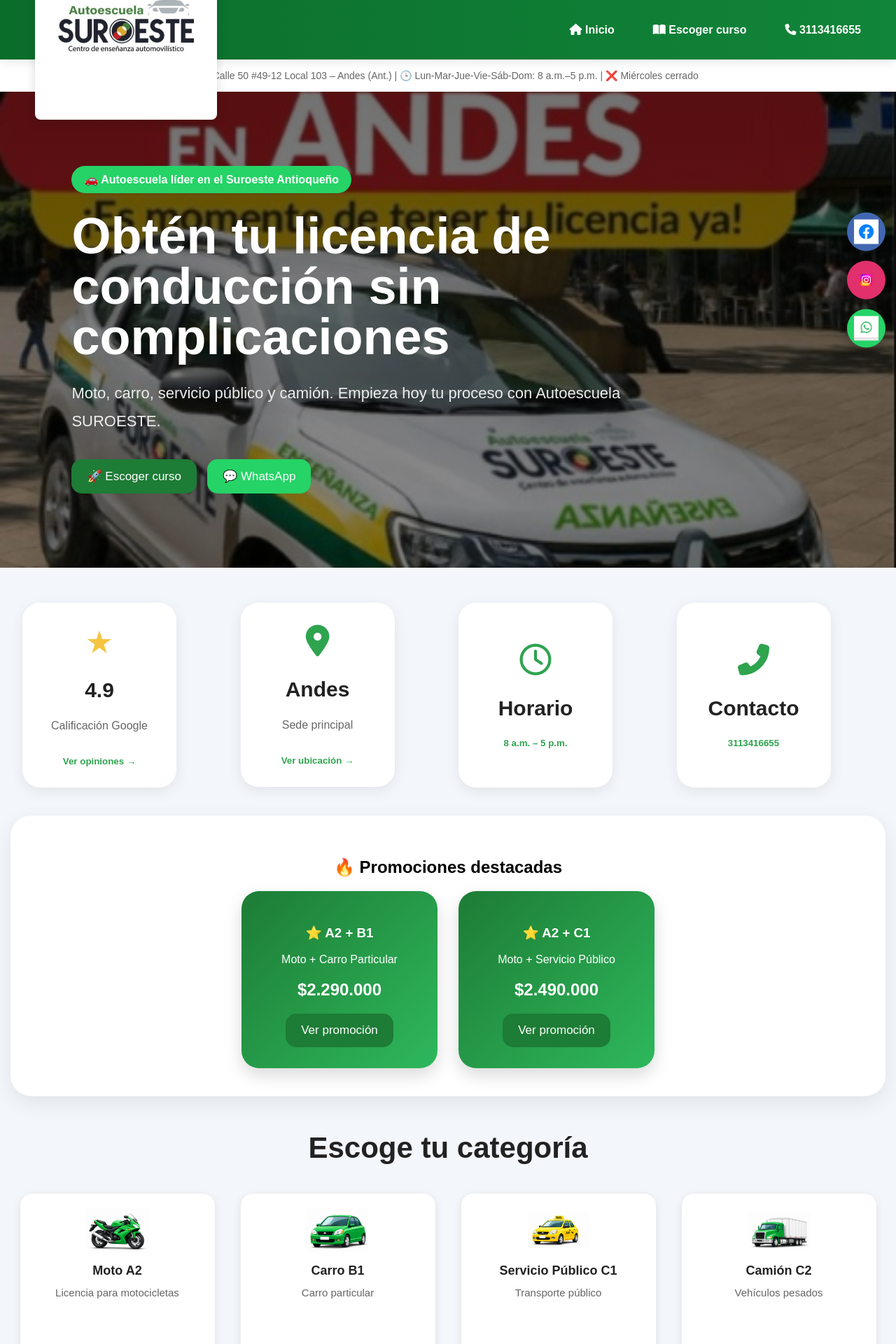
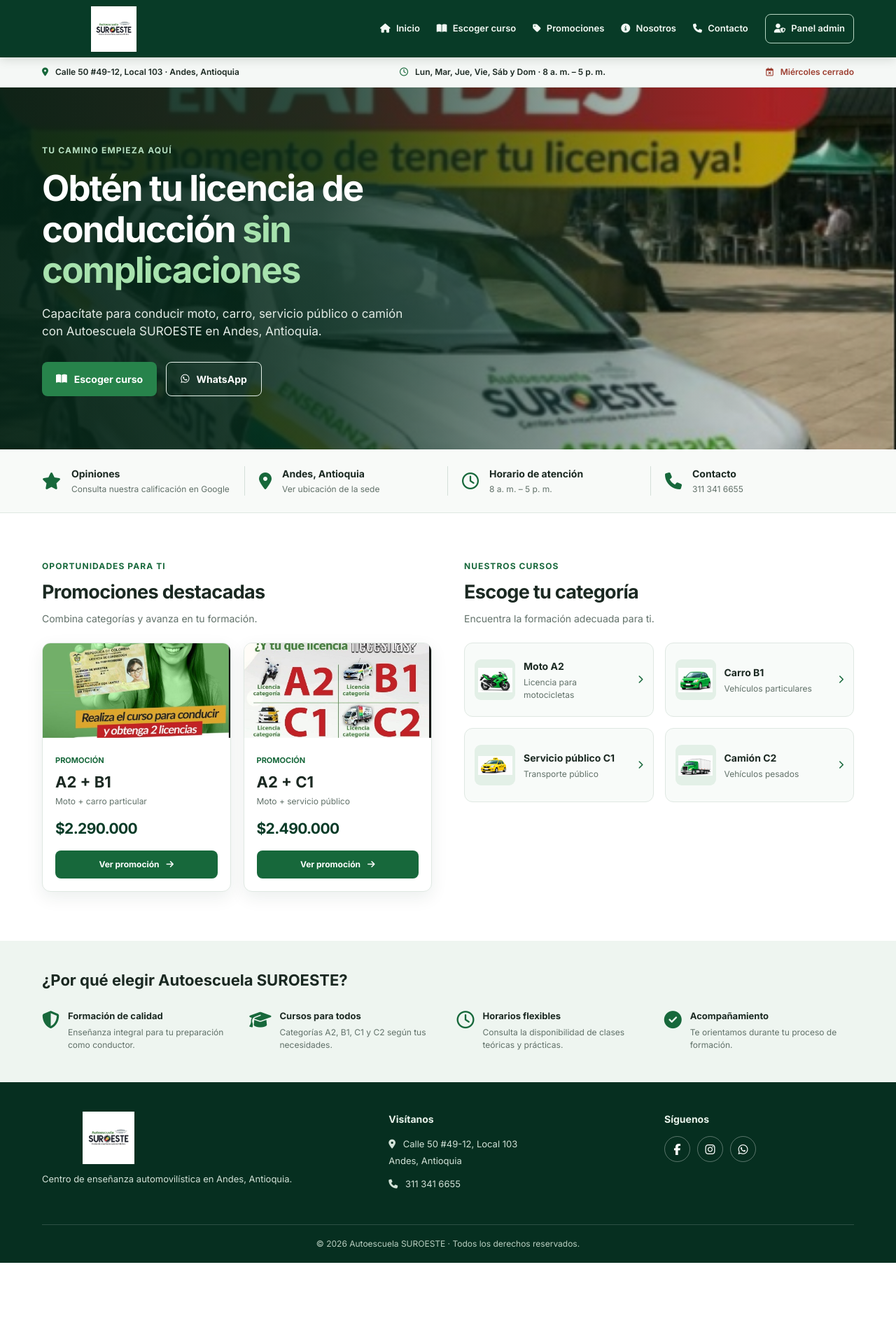
Before and after one commit to CarlosAndes/autoescuela_suroeste, a Flask app: page / in a window 1280 px wide. Shown: the top 1920 px of the page at 70% size. After the commit the page ends 1804 px from the top, so only its background shows below. Run offline with Flask 3, Linux system fonts and the light colour scheme.

Commit message:
Rediseño frontend Autoescuela Suroeste

```diff
--- a/templates/index.html
+++ b/templates/index.html
@@ -1,504 +1,131 @@
 <!DOCTYPE html>
 <html lang="es">
-
 <head>
   <meta charset="UTF-8">
   <meta name="viewport" content="width=device-width, initial-scale=1.0">
+  <meta name="description" content="Conoce los cursos de conducción A2, B1, C1 y C2 de Autoescuela SUROESTE en Andes, Antioquia.">
+  <title>Autoescuela SUROESTE | Cursos de conducción</title>
+  <link rel="preconnect" href="https://fonts.googleapis.com">
+  <link rel="preconnect" href="https://fonts.gstatic.com" crossorigin>
+  <link href="https://fonts.googleapis.com/css2?family=Inter:wght@400;500;600;700;800&display=swap" rel="stylesheet">
+  <link rel="stylesheet" href="{{ url_for('static', filename='css/inicio.css') }}">
+  <link rel="stylesheet" href="https://cdnjs.cloudflare.com/ajax/libs/font-awesome/6.5.2/css/all.min.css">
+</head>
+<body>
+  <header class="site-header">
+    <div class="nav-wrap container">
+      <a class="brand" href="{{ url_for('inicio') }}" aria-label="Autoescuela SUROESTE, inicio">
+        <img src="{{ url_for('static', filename='img/logo.jpg') }}" alt="Autoescuela SUROESTE">
+      </a>
+      <button class="menu-toggle" type="button" aria-label="Abrir menú" aria-controls="main-nav" aria-expanded="false"><i class="fa-solid fa-bars"></i></button>
+      <nav class="main-nav" id="main-nav" aria-label="Navegación principal">
+        <a class="active" href="{{ url_for('inicio') }}"><i class="fa-solid fa-house"></i> Inicio</a>
+        <a href="#categorias"><i class="fa-solid fa-book-open"></i> Escoger curso</a>
+        <a href="#promociones"><i class="fa-solid fa-tag"></i> Promociones</a>
+        <a href="#beneficios"><i class="fa-solid fa-circle-info"></i> Nosotros</a>
+        <a href="#contacto"><i class="fa-solid fa-phone"></i> Contacto</a>
+        <a class="admin-link" href="{{ url_for('admin_login') }}"><i class="fa-solid fa-user-shield"></i> Panel admin</a>
+      </nav>
+    </div>
+  </header>
 
-<title>Autoescuela SUROESTE</title>
-
-<link rel="stylesheet"
-href="{{ url_for('static', filename='css/estilos.css') }}">
-<link rel="stylesheet"
-href="https://cdnjs.cloudflare.com/ajax/libs/font-awesome/6.5.2/css/all.min.css">
-</head>
-
-<body>
-
-<!-- HEADER -->
-
-<div class="header">
-
-<div class="logo">
-
-<img
-src="{{ url_for('static', filename='img/logo.jpg') }}"
-alt="Autoescuela SUROESTE">
-
+  <div class="info-strip">
+    <div class="container info-strip-inner">
+      <span><i class="fa-solid fa-location-dot"></i> Calle 50 #49-12, Local 103 · Andes, Antioquia</span>
+      <span><i class="fa-regular fa-clock"></i> Lun, Mar, Jue, Vie, Sáb y Dom · 8 a. m. – 5 p. m.</span>
+      <span class="closed"><i class="fa-regular fa-calendar-xmark"></i> Miércoles cerrado</span>
+    </div>
   </div>
 
-<div class="menu">
+  <main>
+    <section class="hero" aria-labelledby="hero-title">
+      <div class="container hero-inner">
+        <div class="hero-content">
+          <span class="eyebrow">Tu camino empieza aquí</span>
+          <h1 id="hero-title">Obtén tu licencia de conducción <span>sin complicaciones</span></h1>
+          <p>Capacítate para conducir moto, carro, servicio público o camión con Autoescuela SUROESTE en Andes, Antioquia.</p>
+          <div class="hero-actions">
+            <a class="btn btn-primary" href="#categorias"><i class="fa-solid fa-book-open"></i> Escoger curso</a>
+            <a class="btn btn-outline" href="https://wa.me/573113416655" target="_blank" rel="noopener noreferrer"><i class="fa-brands fa-whatsapp"></i> WhatsApp</a>
+          </div>
+        </div>
+      </div>
+    </section>
 
-    <a href="/">
-        <i class="fas fa-home"></i> Inicio
+    <section class="quick-info" aria-label="Información de la autoescuela">
+      <div class="container quick-grid">
+        <a class="quick-item" href="https://www.google.com/search?q=autoescuela+suroeste" target="_blank" rel="noopener noreferrer">
+          <i class="fa-solid fa-star"></i><span><strong>Opiniones</strong><small>Consulta nuestra calificación en Google</small></span>
         </a>
+        <a class="quick-item" href="https://maps.google.com/?q=Calle+50+%2349-12+Local+103+Andes+Antioquia" target="_blank" rel="noopener noreferrer">
+          <i class="fa-solid fa-location-dot"></i><span><strong>Andes, Antioquia</strong><small>Ver ubicación de la sede</small></span>
+        </a>
+        <div class="quick-item"><i class="fa-regular fa-clock"></i><span><strong>Horario de atención</strong><small>8 a. m. – 5 p. m.</small></span></div>
+        <a class="quick-item" href="tel:+573113416655"><i class="fa-solid fa-phone"></i><span><strong>Contacto</strong><small>311 341 6655</small></span></a>
+      </div>
+    </section>
 
-    <a href="#categorias">
-        <i class="fas fa-book-open"></i> Escoger curso
-    </a>
+    <div class="container main-sections">
+      <section class="promos" id="promociones" aria-labelledby="promos-title">
+        <div class="section-heading"><span class="section-kicker">Oportunidades para ti</span><h2 id="promos-title">Promociones destacadas</h2><p>Combina categorías y avanza en tu formación.</p></div>
+        <div class="promo-grid">
+          <article class="promo-card">
+            <div class="promo-image"><img src="{{ url_for('static', filename='img/promo_a2_b1.jpg') }}" alt="Promoción de moto A2 y carro B1" loading="lazy"></div>
+            <div class="promo-content"><span class="promo-tag">Promoción</span><h3>A2 + B1</h3><p>Moto + carro particular</p><strong class="promo-price">${{ precio_a2_b1|default('2.290.000') }}</strong><a class="btn btn-card" href="{{ url_for('promo1') }}">Ver promoción <i class="fa-solid fa-arrow-right"></i></a></div>
+          </article>
+          <article class="promo-card">
+            <div class="promo-image"><img src="{{ url_for('static', filename='img/promo_a2_c1.jpg') }}" alt="Promoción de moto A2 y servicio público C1" loading="lazy"></div>
+            <div class="promo-content"><span class="promo-tag">Promoción</span><h3>A2 + C1</h3><p>Moto + servicio público</p><strong class="promo-price">${{ precio_a2_c1|default('2.490.000') }}</strong><a class="btn btn-card" href="{{ url_for('promo2') }}">Ver promoción <i class="fa-solid fa-arrow-right"></i></a></div>
+          </article>
+        </div>
+      </section>
 
-    <a href="tel:3113416655">
-        <i class="fas fa-phone"></i> 3113416655
-    </a>
-
+      <section class="courses" id="categorias" aria-labelledby="courses-title">
+        <div class="section-heading"><span class="section-kicker">Nuestros cursos</span><h2 id="courses-title">Escoge tu categoría</h2><p>Encuentra la formación adecuada para ti.</p></div>
+        <div class="course-grid">
+          <a class="course-card" href="{{ url_for('moto') }}"><span class="course-icon"><img src="{{ url_for('static', filename='img/moto.png') }}" alt="" loading="lazy"></span><span class="course-copy"><strong>Moto A2</strong><small>Licencia para motocicletas</small></span><i class="fa-solid fa-chevron-right"></i></a>
+          <a class="course-card" href="{{ url_for('carro') }}"><span class="course-icon"><img src="{{ url_for('static', filename='img/carro.png') }}" alt="" loading="lazy"></span><span class="course-copy"><strong>Carro B1</strong><small>Vehículos particulares</small></span><i class="fa-solid fa-chevron-right"></i></a>
+          <a class="course-card" href="{{ url_for('publico') }}"><span class="course-icon"><img src="{{ url_for('static', filename='img/taxi.png') }}" alt="" loading="lazy"></span><span class="course-copy"><strong>Servicio público C1</strong><small>Transporte público</small></span><i class="fa-solid fa-chevron-right"></i></a>
+          <a class="course-card" href="{{ url_for('camion') }}"><span class="course-icon"><img src="{{ url_for('static', filename='img/camion.png') }}" alt="" loading="lazy"></span><span class="course-copy"><strong>Camión C2</strong><small>Vehículos pesados</small></span><i class="fa-solid fa-chevron-right"></i></a>
+        </div>
+      </section>
     </div>
 
+    <section class="benefits" id="beneficios" aria-labelledby="benefits-title">
+      <div class="container"><h2 id="benefits-title">¿Por qué elegir Autoescuela SUROESTE?</h2>
+        <div class="benefit-grid">
+          <div class="benefit"><i class="fa-solid fa-shield-halved"></i><div><h3>Formación de calidad</h3><p>Enseñanza integral para tu preparación como conductor.</p></div></div>
+          <div class="benefit"><i class="fa-solid fa-graduation-cap"></i><div><h3>Cursos para todos</h3><p>Categorías A2, B1, C1 y C2 según tus necesidades.</p></div></div>
+          <div class="benefit"><i class="fa-regular fa-clock"></i><div><h3>Horarios flexibles</h3><p>Consulta la disponibilidad de clases teóricas y prácticas.</p></div></div>
+          <div class="benefit"><i class="fa-solid fa-circle-check"></i><div><h3>Acompañamiento</h3><p>Te orientamos durante tu proceso de formación.</p></div></div>
         </div>
+      </div>
+    </section>
+  </main>
 
-
-<!-- INFORMACIÓN -->
-
-<div class="info-bar">
-
-📍 Calle 50 #49-12 Local 103 – Andes (Ant.) |
-
-🕒 Lun-Mar-Jue-Vie-Sáb-Dom:
-8 a.m.–5 p.m. |
-
-❌ Miércoles cerrado
-
+  <footer class="site-footer" id="contacto">
+    <div class="container footer-grid">
+      <div class="footer-brand"><img src="{{ url_for('static', filename='img/logo.jpg') }}" alt="Autoescuela SUROESTE"><p>Centro de enseñanza automovilística en Andes, Antioquia.</p></div>
+      <div><h3>Visítanos</h3><p><i class="fa-solid fa-location-dot"></i> Calle 50 #49-12, Local 103<br>Andes, Antioquia</p><p><a href="tel:+573113416655"><i class="fa-solid fa-phone"></i> 311 341 6655</a></p></div>
+      <div><h3>Síguenos</h3><div class="social-links"><a href="https://www.facebook.com/autoescuelasuroeste/?locale=es_LA" target="_blank" rel="noopener noreferrer" aria-label="Facebook"><i class="fa-brands fa-facebook-f"></i></a><a href="https://www.instagram.com/autoescuela_suroeste/" target="_blank" rel="noopener noreferrer" aria-label="Instagram"><i class="fa-brands fa-instagram"></i></a><a href="https://wa.me/573113416655" target="_blank" rel="noopener noreferrer" aria-label="WhatsApp"><i class="fa-brands fa-whatsapp"></i></a></div></div>
     </div>
-
-
-
-<!-- HERO PRO -->
-
-<div class="hero">
-
-<div class="hero-texto">
-
-<span class="badge">
-
-🚗 Autoescuela líder en el Suroeste Antioqueño
-
-</span>
-
-<h1>
-
-Obtén tu licencia de conducción sin complicaciones
-
-</h1>
-
-<p>
-
-Moto, carro, servicio público y camión.
-Empieza hoy tu proceso con Autoescuela SUROESTE.
-
-</p>
-
-<div class="hero-botones">
-
-<a href="#categorias">
-
-<button>
-
-🚀 Escoger curso
-
-</button>
-
-</a>
-
-<a href="https://wa.me/573113416655">
-
-<button class="btn2">
-
-💬 WhatsApp
-
-</button>
-
-</a>
-
-</div>
-
-</div>
-
-</div>
-
-
-
-
-
-<!-- ESTADÍSTICAS -->
-
-<div class="stats">
-
-    <a href="https://www.google.com/search?q=autoescuela+suroeste#lrd=0x8e4681b8c30f6f6f:0x6f3f0d8d1b3d6a1f,1"
-       target="_blank"
-       style="text-decoration:none;">
-
-        <div class="stat-card">
-
-            <div class="stat-icon estrella">★</div>
-
-            <h3>4.9</h3>
-
-            <p>Calificación Google</p>
-
-            <small>Ver opiniones →</small>
-
-        </div>
-
-    </a>
-
-    <a href="https://maps.google.com/?q=Calle+50+%2349-12+Local+103+Andes+Antioquia"
-       target="_blank"
-       style="text-decoration:none;">
-
-        <div class="stat-card">
-
-            <div class="stat-icon verde">
-                <i class="fas fa-map-marker-alt"></i>
-            </div>
-
-            <h3>Andes</h3>
-
-            <p>Sede principal</p>
-
-            <small>Ver ubicación →</small>
-
-        </div>
-
-    </a>
-
-    <div class="stat-card">
-
-        <div class="stat-icon verde">
-            <i class="far fa-clock"></i>
-        </div>
-
-        <h3>Horario</h3>
-
-        <small>8 a.m. – 5 p.m.</small>
-
-    </div>
-
-    <div class="stat-card">
-
-        <div class="stat-icon verde">
-            <i class="fas fa-phone-alt"></i>
-        </div>
-
-       <h3>Contacto</h3>
-
-        <small>3113416655</small>
-
-    </div>
-
-</div>
-
-</a>
-
-
-
-
-</div>
-
-
-
-<div class="contenedor">
-
-<!-- PROMOCIONES -->
-
-<div class="promo">
-
-<h2>
-
-🔥 Promociones destacadas
-
-</h2>
-
-<div class="promociones">
-
-
-<div class="promo-card">
-
-<h3>
-
-⭐ A2 + B1
-
-</h3>
-
-<p>
-
-Moto + Carro Particular
-
-</p>
-
-<h2>
-
-$2.290.000
-
-</h2>
-
-<a href="/promo_a2_b1">
-
-<button>
-
-Ver promoción
-
-</button>
-
-</a>
-
-</div>
-
-
-
-<div class="promo-card">
-
-<h3>
-
-⭐ A2 + C1
-
-</h3>
-
-<p>
-
-Moto + Servicio Público
-
-</p>
-
-<h2>
-
-$2.490.000
-
-</h2>
-
-<a href="/promo_a2_c1">
-
-<button>
-
-Ver promoción
-
-</button>
-
-</a>
-
-</div>
-
-</div>
-
-</div>
-
-
-
-<!-- CATEGORÍAS -->
-
-<h1 id="categorias" class="titulo-categorias">
-
- Escoge tu categoría
-
-</h1>
-
-<div class="categorias">
-
-
-<a href="/moto"
-style="text-decoration:none;color:black;">
-
-<div class="card">
-
-<div class="icono">
-    <img src="{{ url_for('static', filename='img/moto.png') }}" alt="Moto A2">
-</div>
-
-<h2>
-
-Moto A2
-
-</h2>
-
-<p>
-
-Licencia para motocicletas
-
-</p>
-
-</div>
-
-</a>
-
-
-
-<a href="/carro"
-style="text-decoration:none;color:black;">
-
-<div class="card">
-
-<div class="icono">
-    <img src="{{ url_for('static', filename='img/carro.png') }}" alt="Carro B1">
-</div>
-
-<h2>
-
-Carro B1
-
-</h2>
-
-<p>
-
-Carro particular
-
-</p>
-
-</div>
-
-</a>
-
-
-
-<a href="/publico"
-style="text-decoration:none;color:black;">
-
-<div class="card">
-
-<div class="icono">
-    <img src="{{ url_for('static', filename='img/taxi.png') }}" alt="Servicio Público C1">
-</div>
-
-<h2>
-
-Servicio Público C1
-
-</h2>
-
-<p>
-
-Transporte público
-
-</p>
-
-</div>
-
-</a>
-
-
-
-<a href="/camion"
-style="text-decoration:none;color:black;">
-
-<div class="card">
-
-<div class="icono">
-    <img src="{{ url_for('static', filename='img/camion.png') }}" alt="Camión C2">
-</div>
-
-<h2>
-
-Camión C2
-
-</h2>
-
-<p>
-
-Vehículos pesados
-
-</p>
-
-</div>
-
-</a>
-
-
-</div>
-
-</div>
-<link
-rel="stylesheet"
-href="https://cdnjs.cloudflare.com/ajax/libs/font-awesome/6.5.2/css/all.min.css">
-
-
-<div class="redes-flotantes">
-
-<a
-class="facebook"
-href="https://www.facebook.com/autoescuelasuroeste/?locale=es_LA"
-target="_blank">
-
-<img src="{{ url_for('static', filename='img/facebook.png') }}" alt="Facebook">
-
-</a>
-
-
-<a
-class="instagram"
-href="https://www.instagram.com/autoescuela_suroeste/"
-target="_blank">
-<img src="{{ url_for('static', filename='img/instagram.png') }}" alt="Instagram">
-
-</a>
-
-
-<a
-class="whats"
-href="https://wa.me/573113416655"
-target="_blank">
-<img src="{{ url_for('static', filename='img/whatsapp.png') }}" alt="WhatsApp">
-
-</a>
-
-</div>
-<section class="beneficios">
-
-    <div class="beneficio">
-        <div class="beneficio-icono">🛡️</div>
-        <h3>Formación de calidad</h3>
-        <p>Instructores certificados y enseñanza integral.</p>
-    </div>
-
-    <div class="beneficio">
-        <div class="beneficio-icono">🚗</div>
-        <h3>Cursos para todos</h3>
-        <p>Categorías A2, B1, C1 y C2 según tus necesidades.</p>
-    </div>
-
-    <div class="beneficio">
-        <div class="beneficio-icono">🕒</div>
-        <h3>Horarios flexibles</h3>
-        <p>Clases teóricas y prácticas que se ajustan a ti.</p>
-    </div>
-
-    <div class="beneficio">
-        <div class="beneficio-icono">✅</div>
-        <h3>Trámites rápidos</h3>
-        <p>Te acompañamos durante todo el proceso.</p>
-    </div>
-
-</section>
-
-<footer class="footer">
-
-
-
-<a
-href="https://www.instagram.com/autoescuela_suroeste/"
-target="_blank"
-title="Instagram">
-
-
-
-</div>
-
-<!-- FOOTER -->
-<footer class="footer">
-
-    <h2>🚗 Autoescuela SUROESTE</h2>
-
-    <div class="footer-info">
-
-        <span>📍 Calle 50 #49-12 Local 103 — Andes Antioquia</span>
-
-        <span>📞 3113416655</span>
-
-    </div>
-
-    <p>✉️ Centro de enseñanza automovilístico</p>
-
-    <p class="texto-redes">
-        Síguenos en nuestras redes sociales
-    </p>
-
+    <div class="container footer-bottom">© 2026 Autoescuela SUROESTE · Todos los derechos reservados.</div>
   </footer>
-
+  <script>
+    const toggle = document.querySelector('.menu-toggle');
+    const nav = document.querySelector('.main-nav');
+    toggle.addEventListener('click', () => {
+      const opened = nav.classList.toggle('is-open');
+      toggle.setAttribute('aria-expanded', String(opened));
+      toggle.setAttribute('aria-label', opened ? 'Cerrar menú' : 'Abrir menú');
+      toggle.querySelector('i').className = opened ? 'fa-solid fa-xmark' : 'fa-solid fa-bars';
+    });
+    nav.querySelectorAll('a').forEach(link => link.addEventListener('click', () => {
+      nav.classList.remove('is-open');
+      toggle.setAttribute('aria-expanded', 'false');
+      toggle.setAttribute('aria-label', 'Abrir menú');
+      toggle.querySelector('i').className = 'fa-solid fa-bars';
+    }));
+  </script>
 </body>
 </html>
```
Also changed, not shown: static/css/inicio.css (added). Lines whose indentation alone changed are shown as unchanged.
